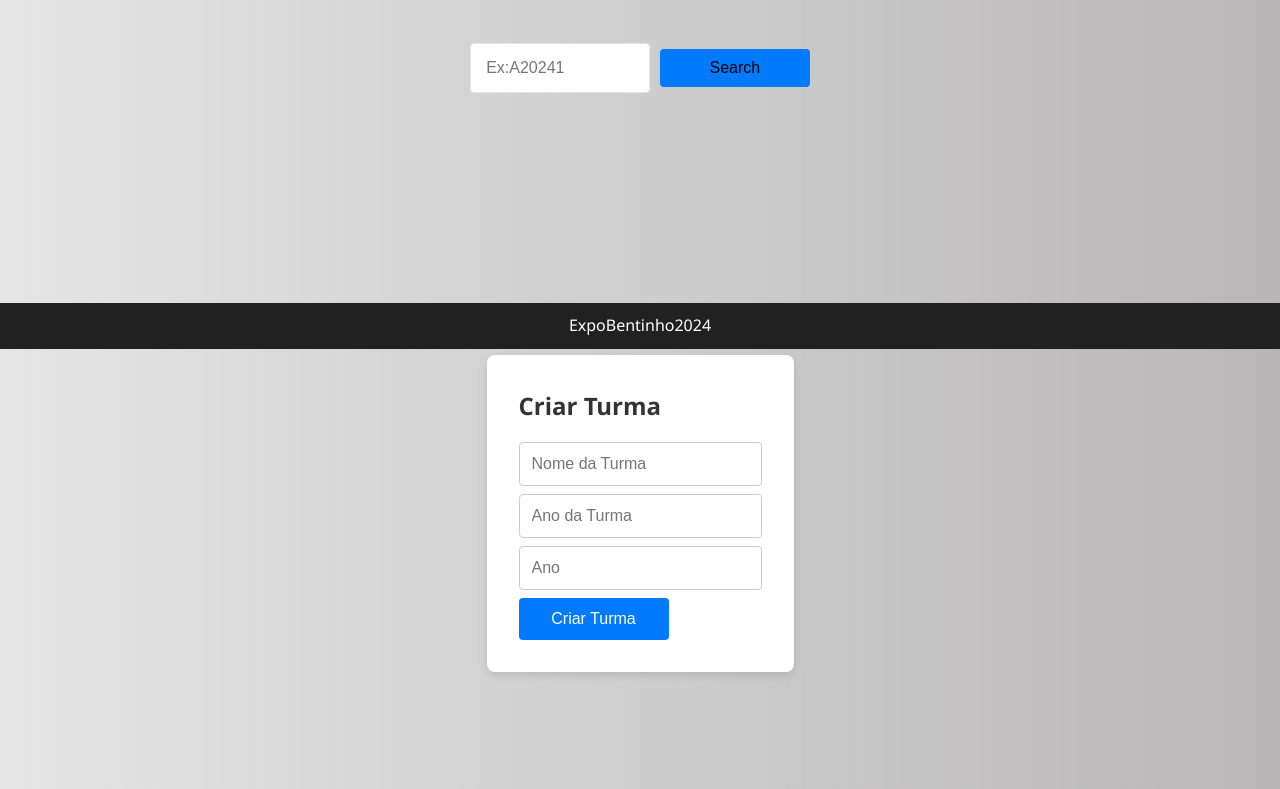
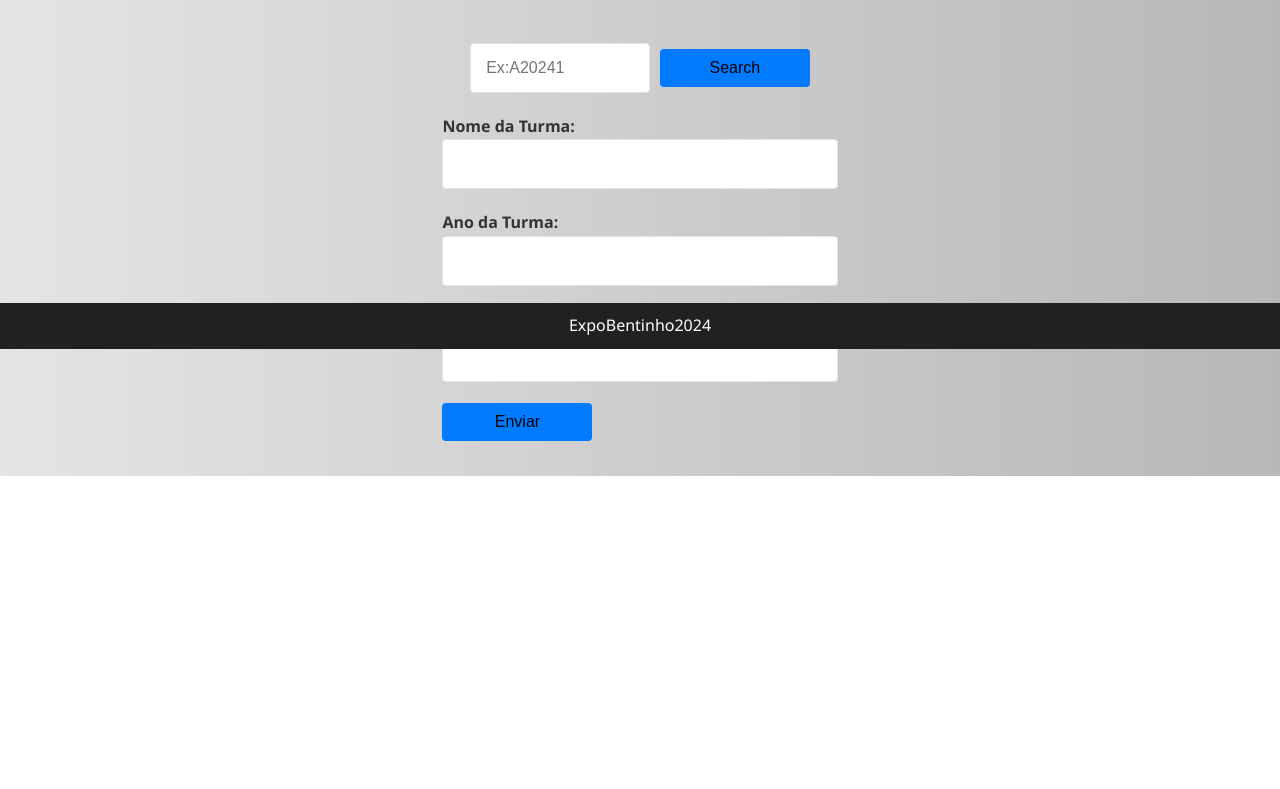
Before and after one commit to PrintfFiveo/newfronttest, a React (Vite) app: page /search in a window 1280 px wide. Shown: the part 451-1240 px from the top of the page. After the commit the page ends 927 px from the top, so only its background shows below. Built offline with nearby package versions, Linux system fonts and the light colour scheme.

Commit message:
ultima se deus quiser

```diff
--- a/src/components/cturmas.jsx
+++ b/src/components/cturmas.jsx
@@ -1,80 +1,90 @@
-import { useState } from 'react';
-import axios from 'axios';
-import './turmas.css';
+import  { useState } from 'react';
 
-const BASE_URL = 'https://grand-newt-enhanced.ngrok-free.app/api/';
+const SubmitForm = () => {
 
-const PostTurmas = () => {
   const [turmaName, setTurmaName] = useState('');
   const [turmaAno, setTurmaAno] = useState('');
   const [ano, setAno] = useState('');
   const [turma, setTurma] = useState('');
-  const [response, setResponse] = useState(null);
-  const [error, setError] = useState('');
-  const [loading, setLoading] = useState(false);
+
 
   const handleSubmit = async (e) => {
     e.preventDefault();
-    setLoading(true);
-    setError('');
-    setResponse(null);
+
+    // Validação simples
+    if (!turmaName || !turmaAno || !ano || isNaN(ano) || ano.length !== 1) {
+      alert('Preencha todos os campos corretamente!');
+      return;
+    }
+
+    // Dados a serem enviados
+    const data = {
+      turma_name: turmaName,
+      turma_ano: turmaAno,
+      ano: parseInt(ano, 10), // Convertendo para inteiro
+      turma: turma,
+    };
 
     try {
-      const result = await axios.post(BASE_URL, {
-        turma_name: turmaName,
-        turma_ano: turmaAno,
-        ano: ano,
-        turma: turma,
+
+      const response = await fetch('https://grand-newt-enhanced.ngrok-free.app/api/turmas', {
+        method: 'POST',
+        headers: {
+          'Content-Type': 'application/json',
+        },
+        body: JSON.stringify(data),
       });
 
-      setResponse(result.data);
-    } catch (err) {
-      console.error('Erro ao criar turma:', err.response ? err.response.data : err.message);
-      setError('Falha ao criar turma. Tente novamente.');
-    } finally {
-      setLoading(false);
+      // Verificando a resposta
+      if (response.ok) {
+        const result = await response.json();
+        console.log('Resposta da API:', result);
+        alert('Dados enviados com sucesso!');
+      } else {
+        console.error('Erro na requisição:', response.statusText);
+        alert('Erro ao enviar dados.');
+      }
+    } catch (error) {
+      console.error('Erro na requisição:', error);
+      alert('Erro ao enviar dados.');
     }
   };
 
   return (
-    <div className="post-turmas-container">
-      <form onSubmit={handleSubmit} className="post-turmas-form">
-        <h2>Criar Turma</h2>
+    <form onSubmit={handleSubmit}>
+      <div>
+        <label>
+          Nome da Turma:
           <input
             type="text"
             value={turmaName}
             onChange={(e) => setTurmaName(e.target.value)}
-          placeholder="Nome da Turma"
-          required
           />
+        </label>
+      </div>
+      <div>
+        <label>
+          Ano da Turma:
           <input
             type="text"
             value={turmaAno}
             onChange={(e) => setTurmaAno(e.target.value)}
-          placeholder="Ano da Turma"
-          required
           />
+        </label>
+      </div>
+      <div>
+        <label>
+          Ano (único dígito):
           <input
-          type="number"
+            type="text"
             value={ano}
             onChange={(e) => setAno(e.target.value)}
-          placeholder="Ano"
-          required
           />
-
-        <button type="submit" disabled={loading}>
-          {loading ? 'Criando...' : 'Criar Turma'}
-        </button>
-        {error && <p className="error-message">{error}</p>}
-        {response && (
-          <div className="response-data">
-            <h3>Resposta:</h3>
-            <pre>{JSON.stringify(response, null, 2)}</pre>
+        </label>
       </div>
-        )}
+      <button type="submit">Enviar</button>
     </form>
-    </div>
   );
 };
 
-export default PostTurmas;
+export default SubmitForm;
--- a/src/components/get.jsx
+++ b/src/components/get.jsx
@@ -30,7 +30,9 @@ const FlexibleTable = ({ endpoint, title }) => {
           headers: {
             'ngrok-skip-browser-warning': 'true',
           },
-        });
+        }
+
+        );
 
         if (!response.ok) {
           throw new Error('Network response was not ok');
@@ -83,10 +85,10 @@ const FlexibleTable = ({ endpoint, title }) => {
           <tbody>
             {data.map((row, index) => (
               <tr key={index}>
-                {Object.entries(row).map(async ([key, value], idx) => (
+                {Object.entries(row).map(([key, value], idx) => (
                   <td key={idx}>
                     {key.toLowerCase().includes('timestamp') ? (
-                      <span>{await formatTimestamp(value)}</span>
+                      <span>{formatTimestamp(value)}</span>
                     ) : (
                       value
                     )}
--- a/src/components/searchpre.jsx
+++ b/src/components/searchpre.jsx
@@ -25,7 +25,13 @@ const FlexibleTable = ({ endpoint, title }) => {
       const url = `${BASE_URL}${endpoint}`;
 
       try {
-        const response = await fetch(url);
+        const response = await fetch(url, {
+          headers: {
+            'ngrok-skip-browser-warning': 'true',
+          },
+        }
+
+        );
 
         if (!response.ok) {
           throw new Error('Network response was not ok');
```
Lines whose indentation alone changed are shown as unchanged.
